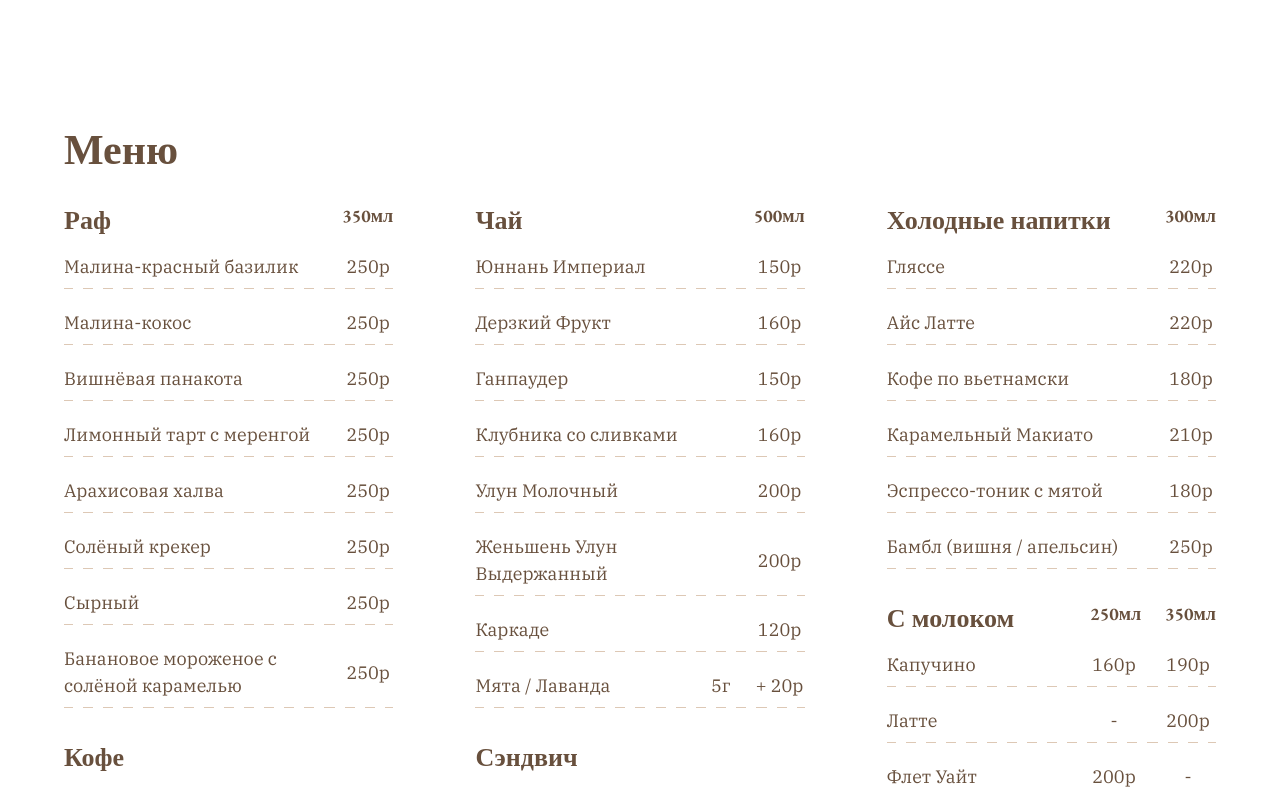
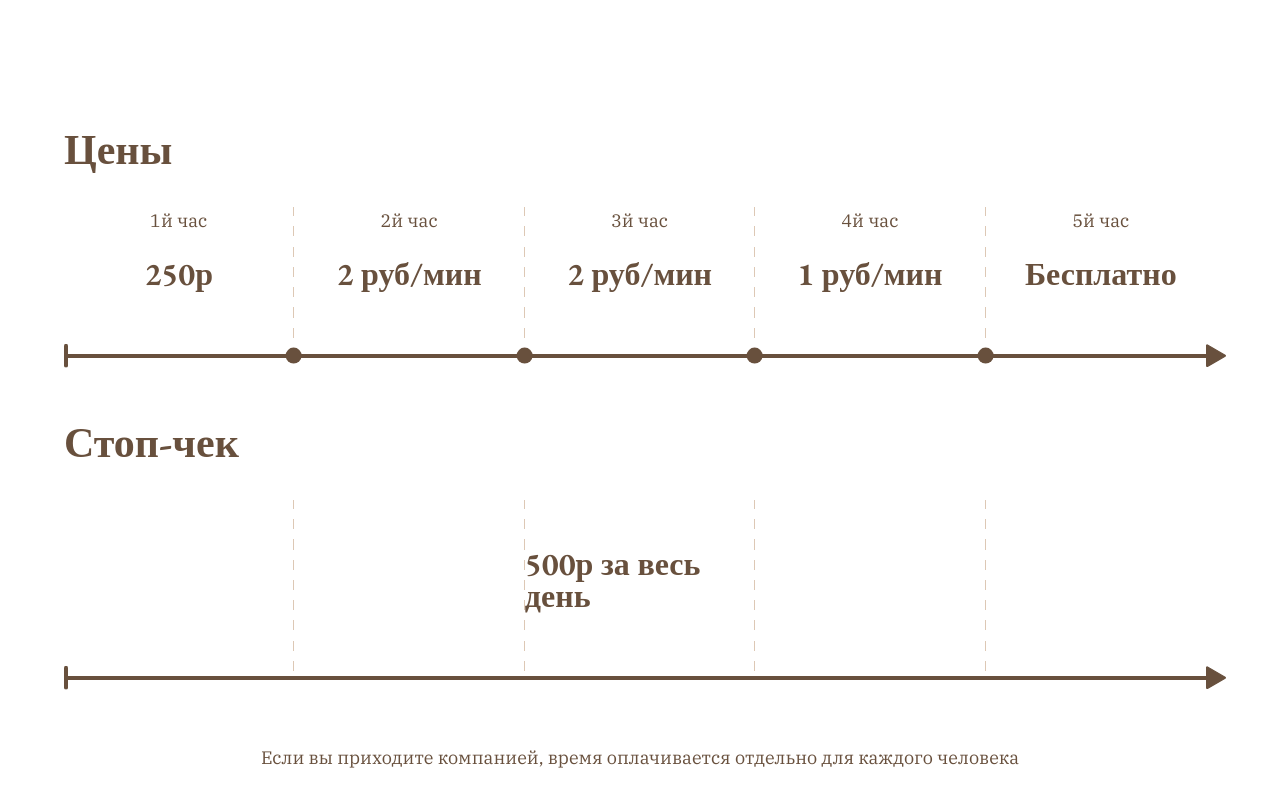
Before and after one commit to Wozgard/mirdrim, an Angular app: page / in a window 1280 px wide. Shown: the part 1341-2135 px from the top of the page. Built offline with nearby package versions, Linux system fonts and the light colour scheme.

Commit message:
feat: add prices

```diff
--- /dev/null
+++ b/src/app/component/prices-block/prices-block.component.html
@@ -0,0 +1,16 @@
+<article class="prices__block">
+  <h2 class="prices__title">{{ title }}</h2>
+  <div class="prices__progress">
+    <div
+      *ngFor="let price of priceList"
+      class="prices__price price"
+      [class.price--void]="!price.description"
+      [class.price--dotted]="dotted"
+    >
+      <div *ngIf="price.description" class="price__description">
+        {{ price.description }}
+      </div>
+      <h3 class="price__title">{{ price.title }}</h3>
+    </div>
+  </div>
+</article>
--- /dev/null
+++ b/src/app/component/prices-block/prices-block.component.scss
@@ -0,0 +1,96 @@
+@use '../../../styles/mixins.scss' as *;
+
+.prices {
+
+  // .prices__block
+  &__block {
+    margin-bottom: 64px;
+  }
+
+  // .prices__title
+  &__title {}
+
+  // .prices__progress
+  &__progress {
+    position: relative;
+    display: grid;
+    grid-template-columns: repeat(5, 1fr);
+    border-bottom: 4px solid $text-color;
+
+    &::before {
+      content: '';
+      position: absolute;
+      bottom: 0;
+      left: 0;
+      width: 1px;
+      height: 24px;
+      border-right: 4px solid $text-color;
+      border-radius: 10px;
+      transform: translate(0, 57%);
+    }
+
+    &::after {
+      content: '';
+      position: absolute;
+      bottom: 0;
+      right: 0;
+
+      width: 24px;
+      height: 24px;
+      background: url('../../../assets/img/triangle.svg') center / contain no-repeat;
+
+      transform: translate(50%, 57%);
+    }
+  }
+
+  // .prices__price
+  &__price {}
+}
+
+.price {
+  display: flex;
+  flex-direction: column;
+  align-items: center;
+  justify-content: flex-start;
+  gap: 24px;
+
+  padding-bottom: 64px;
+
+  &:not(:last-child) {
+    border-right: 1px solid transparent;
+    border-image: repeating-linear-gradient(to bottom,
+        $main-color 0,
+        $main-color 10px,
+        transparent 10px,
+        transparent 20px);
+    border-image-slice: 1;
+  }
+
+  &--void {
+    padding-top: 48px;
+  }
+
+  &--dotted {
+    position: relative;
+
+    &:not(:last-child) {
+      &::after {
+        content: '';
+        position: absolute;
+        bottom: 0;
+        right: 0;
+        width: 16px;
+        height: 16px;
+        background-color: $text-color;
+        border-radius: 50%;
+        transform: translate(54%, 60%);
+      }
+    }
+  }
+
+  // .price__description
+  &__description {}
+
+  // .price__title
+  &__title {}
+}
--- a/src/app/modules/header&footer/footer.component.ts
+++ b/src/app/modules/header&footer/footer.component.ts
@@ -25,7 +25,7 @@ export class FooterComponent {
     },
     {
       name: 'Цены',
-      link: '/#prises',
+      link: '/#prices',
     },
     {
       name: 'Меню',
--- a/src/app/modules/header&footer/header.component.ts
+++ b/src/app/modules/header&footer/header.component.ts
@@ -25,7 +25,7 @@ export class HeaderComponent {
     },
     {
       name: 'Цены',
-      link: '/#prises',
+      link: '/#prices',
     },
     {
       name: 'Меню',
--- a/src/app/modules/prices/prices.component.html
+++ b/src/app/modules/prices/prices.component.html
@@ -1 +1,14 @@
-<p>prices works!</p>
+<section id="prices" class="prices _flex _block">
+  <div class="prices__container _container">
+    <app-prices-block
+      *ngFor="let item of priceLists"
+      [title]="item.title"
+      [dotted]="item.dotted"
+      [priceList]="item.priceList"
+    ></app-prices-block>
+    <div class="prices__description">
+      Если вы приходите компанией, время оплачивается отдельно для каждого
+      человека
+    </div>
+  </div>
+</section>
--- a/src/app/modules/prices/prices.component.scss
+++ b/src/app/modules/prices/prices.component.scss
@@ -0,0 +1,12 @@
+.prices {
+
+  // .prices__container
+  &__container {}
+
+  // .prices__description
+  &__description {
+    display: flex;
+    align-items: center;
+    justify-content: center;
+  }
+}
--- a/src/app/modules/prices/prices.component.ts
+++ b/src/app/modules/prices/prices.component.ts
@@ -1,12 +1,73 @@
 import { Component } from '@angular/core';
+import { PricesBlockComponent } from '../../component/prices-block/prices-block.component';
+import { CommonModule } from '@angular/common';
+
+export interface PriceBlock {
+  title: string;
+  description?: string;
+}
+
+interface PriceList {
+  title: string;
+  dotted: boolean;
+  priceList: PriceBlock[];
+}
 
 @Component({
   selector: 'app-prices',
   standalone: true,
-  imports: [],
+  imports: [CommonModule, PricesBlockComponent],
   templateUrl: './prices.component.html',
-  styleUrl: './prices.component.scss'
+  styleUrl: './prices.component.scss',
 })
 export class PricesComponent {
-
+  public priceLists: PriceList[] = [
+    {
+      title: 'Цены',
+      dotted: true,
+      priceList: [
+        {
+          title: '250р',
+          description: '1й час',
+        },
+        {
+          title: '2 руб/мин',
+          description: '2й час',
+        },
+        {
+          title: '2 руб/мин',
+          description: '3й час',
+        },
+        {
+          title: '1 руб/мин',
+          description: '4й час',
+        },
+        {
+          title: 'Бесплатно',
+          description: '5й час',
+        },
+      ],
+    },
+    {
+      title: 'Стоп-чек',
+      dotted: false,
+      priceList: [
+        {
+          title: '',
+        },
+        {
+          title: '',
+        },
+        {
+          title: '500р за весь день',
+        },
+        {
+          title: '',
+        },
+        {
+          title: '',
+        },
+      ],
+    },
+  ];
 }
--- a/src/app/pages/home/home.component.html
+++ b/src/app/pages/home/home.component.html
@@ -1,6 +1,7 @@
 <app-header></app-header>
 <app-preview></app-preview>
 <app-gamezone></app-gamezone>
+<app-prices></app-prices>
 <app-menu></app-menu>
 <app-location></app-location>
 <app-footer></app-footer>
--- a/src/app/pages/home/home.component.ts
+++ b/src/app/pages/home/home.component.ts
@@ -5,6 +5,7 @@ import { FooterComponent } from '../../modules/header&footer/footer.component';
 import { GamezoneComponent } from '../../modules/gamezone/gamezone.component';
 import { MenuComponent } from '../../modules/menu/menu.component';
 import { LocationComponent } from '../../modules/location/location.component';
+import { PricesComponent } from '../../modules/prices/prices.component';
 
 @Component({
   selector: 'app-home',
@@ -16,6 +17,7 @@ import { LocationComponent } from '../../modules/location/location.component';
     GamezoneComponent,
     MenuComponent,
     LocationComponent,
+    PricesComponent,
   ],
   templateUrl: './home.component.html',
   styleUrl: './home.component.scss',
```
Also changed, not shown: src/app/component/prices-block/prices-block.component.ts (added, +16 -0 lines), src/assets/img/triangle.svg (added), 1 other file (tests, documents, lock files or other folders).
